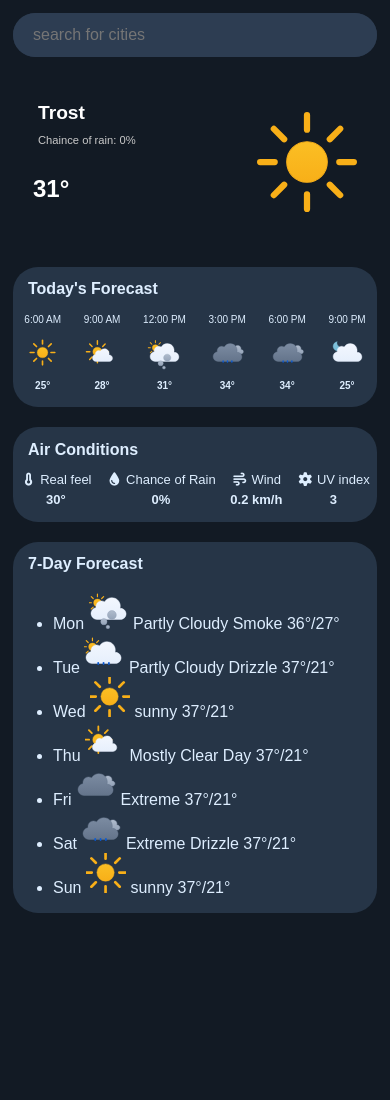
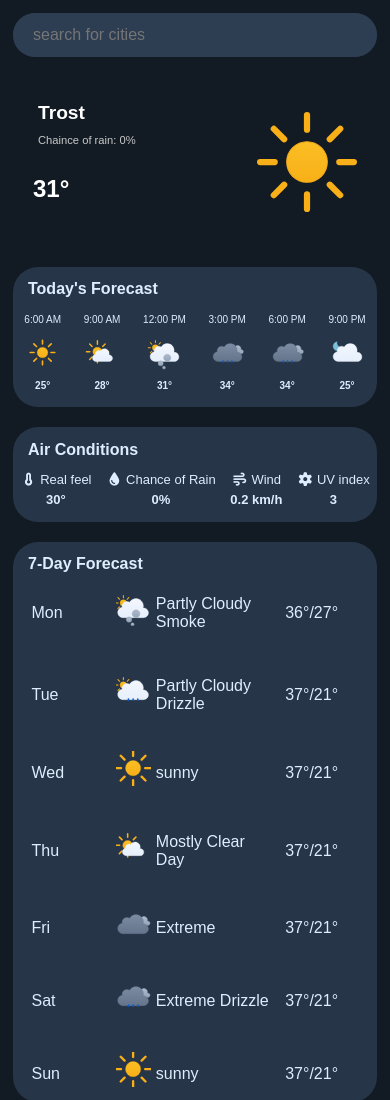
Before and after one commit to tnvk222/Weather-App, a plain HTML site: page index.html in a window 390 px wide. Before the commit the page ends 913 px from the top, so only its background shows below. Drawn offline with Linux system fonts and the light colour scheme.

Commit message:
style: structure weekly forecast with responsive grid layout

```diff
--- a/css/style.css
+++ b/css/style.css
@@ -26,7 +26,7 @@ main > * {
 }
 
 
-    @media (min-width:1100px) {
+    @media (min-width:900px) {
         main{
             display: grid;
             grid-template-columns: 1fr 0.5fr;
@@ -56,15 +56,14 @@ main > * {
         .airCondition h2{
             margin-bottom: 40px;
         }
+        .weeklyForecast ul{
+            padding-bottom: 0;
+}
     }
 /*ICONS STYLING*/
 .icon{
     width: 100px;
     height: 100px;
-}
-.weeklyIcon{
-     width: 40px;
-    height: 40px;
 }
 
 /*MAIN SECTIONS*/
@@ -169,3 +168,35 @@ dl > div {
  /* font-size: clamp(1.2rem,2vw,1.8rem); */
 
 /*WEEKLY FORECAST*/
+.weeklyForecast ul{
+    display: flex;
+    flex-direction: column;
+    align-items: stretch;
+    justify-content:space-between;
+    padding: 0;
+    margin: 0;
+    gap:clamp(20px,4.5vh,40px);
+    padding-bottom: 15px;
+    padding-left: 15px;
+    padding-right: 15px;
+
+}
+.weeklyForecast li {
+    display: grid;
+    grid-template-columns: 1fr clamp(35px, 4vw, 50px) 1.5fr 80px;
+    align-items: center;
+}
+.weeklyIcon{
+    width: clamp(35px,4vw,50px);
+    height: clamp(35px,4vw,50px);
+}
+.weeklyForecast ul li span {
+    margin-top: clamp(8px,1vh,20px) ;
+    margin-left:4%;
+    margin-right:5%;
+
+}
+
+/*TODO: PUT aria-hidden="true" in JS mapping and viewbox to 20 20 90 90 class="weeklyIcon" in weekly forecast*/
+/*TODO: PUT aria-hidden="true" in JS mapping and viewbox to 16 16 96 96 class="dailyIcon" in weekly forecast*/
+/*TODO: PUT aria-hidden="true" in JS mapping and viewbox to 16 16 96 96 class="icon" in current forecast*/
```
